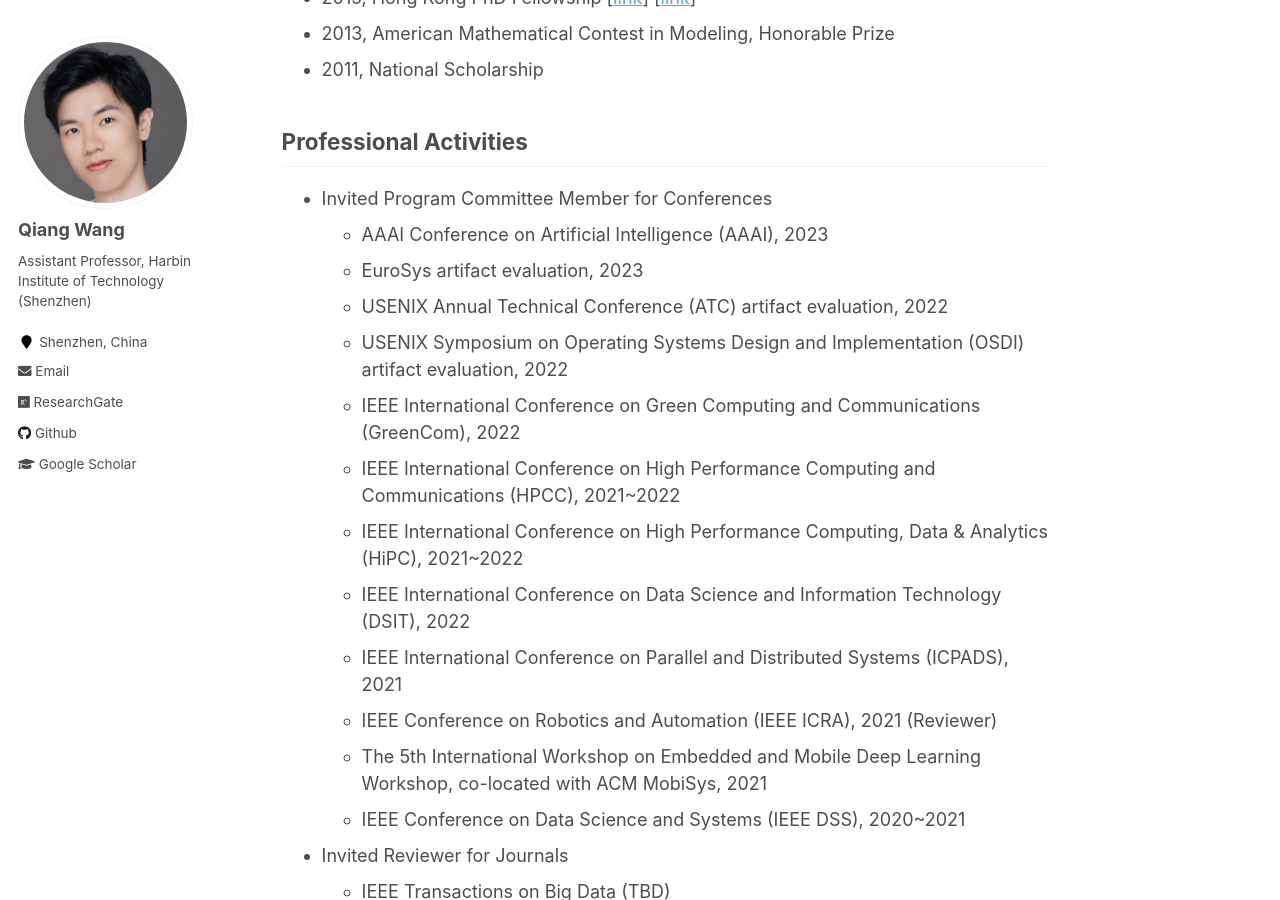
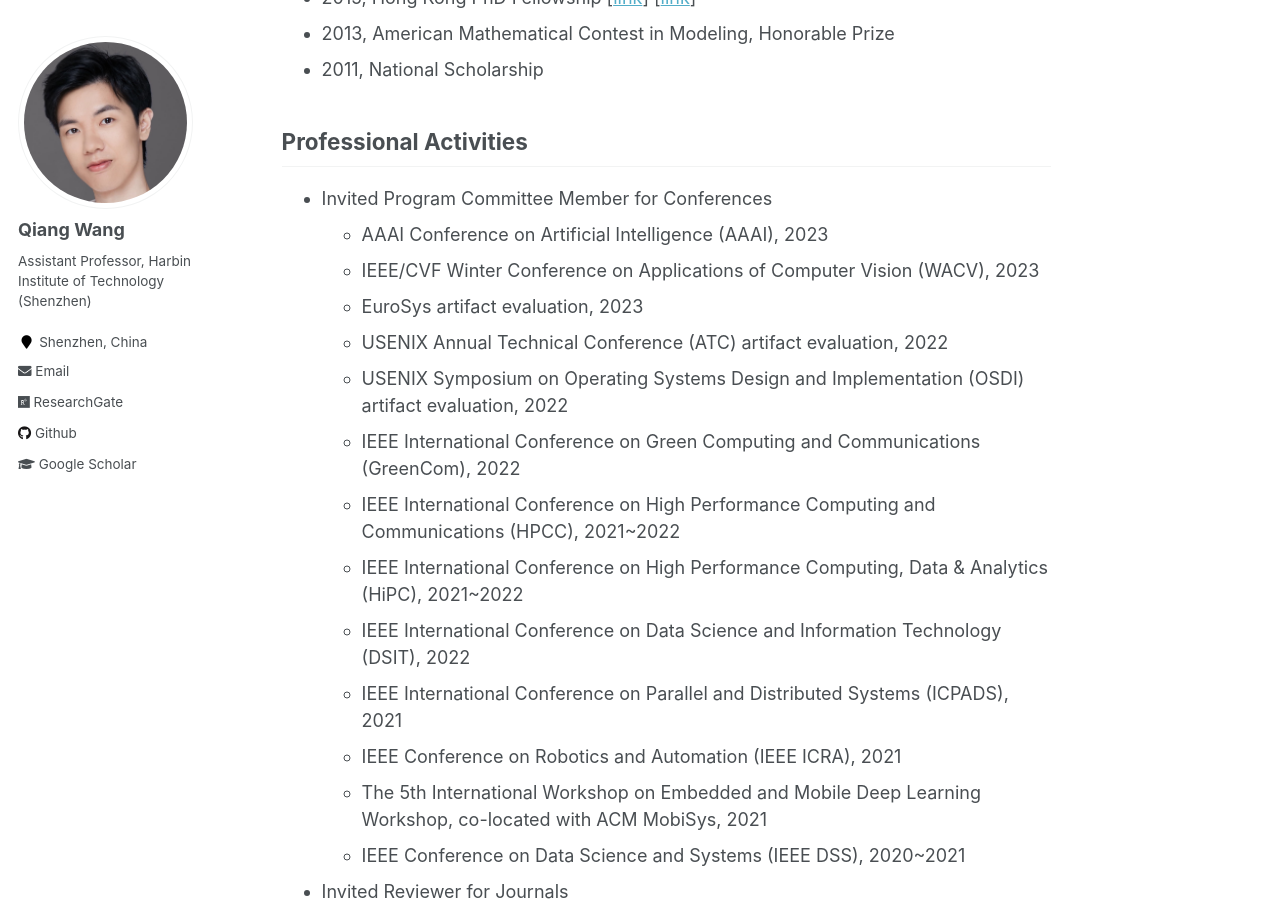
Before and after one commit to blackjack2015/blackjack2015.github.io, a Jekyll site: the page built from _pages/about.md, in a window 1280 px wide and 900 px high, scrolled down 2178 px. Built offline with Jekyll 4.4.1, drawn with Linux system fonts in a browser that asks for light colours.

Commit message:
Update about.md

```diff
--- a/_pages/about.md
+++ b/_pages/about.md
@@ -49,6 +49,7 @@ Qiang Wang is currently a Assistant Professor at Department of Computer Science
 ## Professional Activities
 + Invited Program Committee Member for Conferences
     + AAAI Conference on Artificial Intelligence (AAAI), 2023
+    + IEEE/CVF Winter Conference on Applications of Computer Vision (WACV), 2023
     + EuroSys artifact evaluation, 2023
     + USENIX Annual Technical Conference (ATC) artifact evaluation, 2022
     + USENIX Symposium on Operating Systems Design and Implementation (OSDI) artifact evaluation, 2022
@@ -57,7 +58,7 @@ Qiang Wang is currently a Assistant Professor at Department of Computer Science
     + IEEE International Conference on High Performance Computing, Data & Analytics (HiPC), 2021~2022
     + IEEE International Conference on Data Science and Information Technology (DSIT), 2022
     + IEEE International Conference on Parallel and Distributed Systems (ICPADS), 2021
-    + IEEE Conference on Robotics and Automation (IEEE ICRA), 2021 (Reviewer)
+    + IEEE Conference on Robotics and Automation (IEEE ICRA), 2021
     + The 5th International Workshop on Embedded and Mobile Deep Learning Workshop, co-located with ACM MobiSys, 2021
     + IEEE Conference on Data Science and Systems (IEEE DSS), 2020~2021
 + Invited Reviewer for Journals
```
